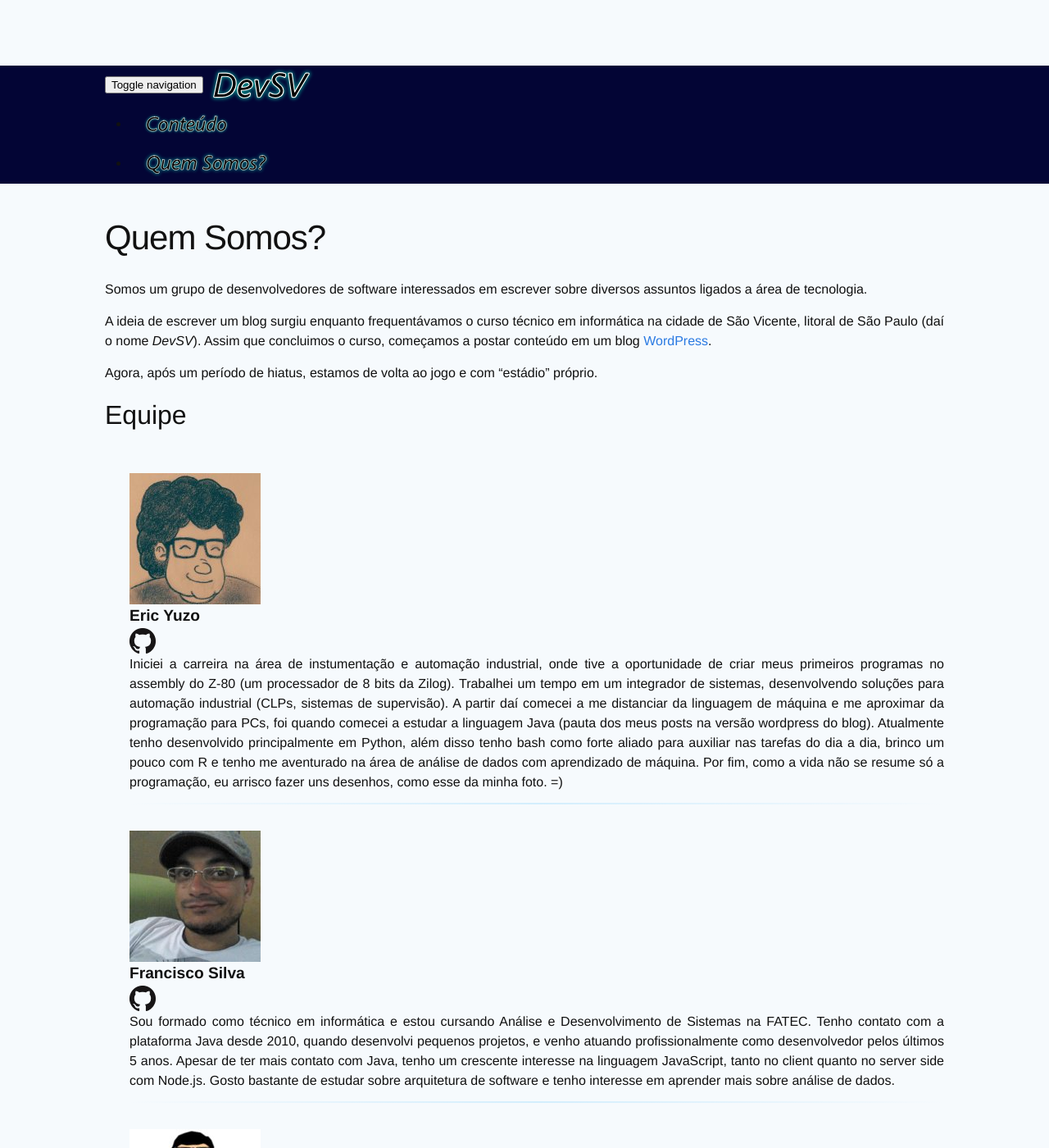
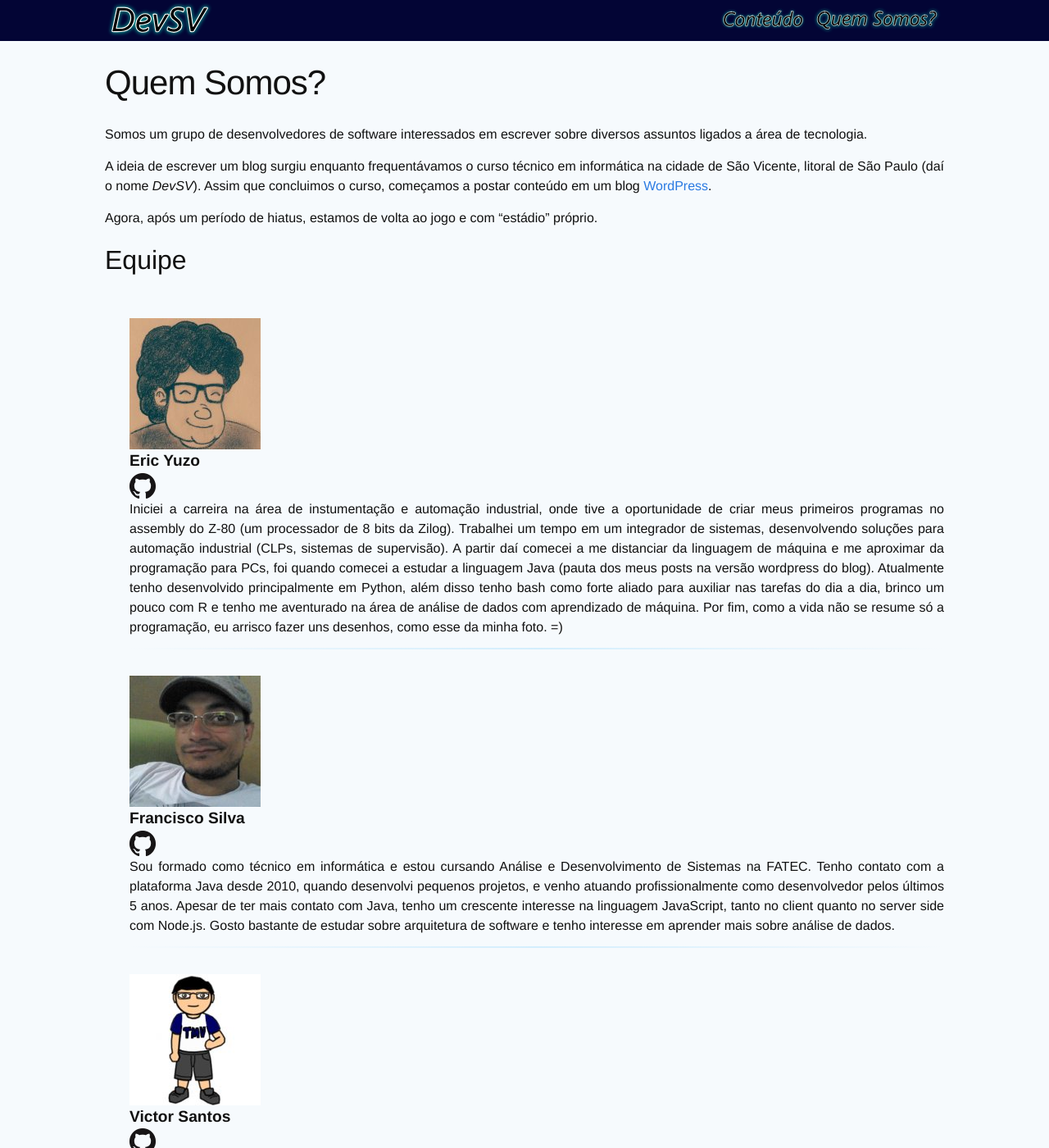
Before and after one commit to devsvbr/devsvbr.github.io, a Jekyll site: the page built from _pages/02-about.md, in a window 1280 px wide and 1400 px high. Shown: the whole window at 82% size. Built offline with Jekyll 4.4.1, drawn with Linux system fonts in a browser that asks for light colours.

Commit message:
implementando um novo menu de navegacao

```diff
--- a/_includes/head.html
+++ b/_includes/head.html
@@ -1,23 +1,12 @@
 <head>
   <meta charset="utf-8">
-  <meta name="viewport" content="width=device-width, initial-scale=1">
-
+  <meta name="viewport" content="width=device-width,initial-scale=1">
   <link rel="icon" href="{{ "/img/favicon.ico" | prepend: site.baseurl }}">
-
   <title>{% if page.title %}{{ page.title }} | {% endif %}{{ site.title }}</title>
   <meta name="description" content="{{ site.description }}">
-
   <link rel="stylesheet" href="{{ "/css/main.css" | prepend: site.baseurl }}">
   <link rel="stylesheet" href="{{ "/css/styles.css" | prepend: site.baseurl }}">
+  <link rel="stylesheet" href="{{ "/css/navbar.css" | prepend: site.baseurl }}">
   <link rel="canonical" href="{{ page.url | replace:'index.html','' | prepend: site.baseurl | prepend: site.url }}">
-
-  <script>
-    (function(i,s,o,g,r,a,m){i['GoogleAnalyticsObject']=r;i[r]=i[r]||function(){
-    (i[r].q=i[r].q||[]).push(arguments)},i[r].l=1*new Date();a=s.createElement(o),
-    m=s.getElementsByTagName(o)[0];a.async=1;a.src=g;m.parentNode.insertBefore(a,m)
-    })(window,document,'script','//www.google-analytics.com/analytics.js','ga');
-
-    ga('create', 'UA-73065853-1', 'auto');
-    ga('send', 'pageview');
-  </script>
+  <script>(function(i,s,o,g,r,a,m){i['GoogleAnalyticsObject']=r;i[r]=i[r]||function(){(i[r].q=i[r].q||[]).push(arguments)},i[r].l=1*new Date();a=s.createElement(o),m=s.getElementsByTagName(o)[0];a.async=1;a.src=g;m.parentNode.insertBefore(a,m)})(window,document,'script','//www.google-analytics.com/analytics.js','ga');ga('create','UA-73065853-1','auto');ga('send','pageview');</script>
 </head>
--- a/_includes/header.html
+++ b/_includes/header.html
@@ -1,23 +1,10 @@
 <header>
-  <nav class="navbar navbar-inverse navbar-fixed-top">
+  <nav id="nav-bar" class="navbar">
     <div class="container">
-      <div class="navbar-header">
-        <button type="button" class="navbar-toggle collapsed" data-toggle="collapse" data-target="#navbar" aria-expanded="false" aria-controls="navbar">
-          <span class="sr-only">Toggle navigation</span>
-          <span class="icon-bar"></span>
-          <span class="icon-bar"></span>
-          <span class="icon-bar"></span>
-        </button>
-        <a class="navbar-brand title-logo" href="{{ site.baseurl }}/"><img src="{{ "/img/logo.svg" | prepend: site.baseurl }}" alt="{{ site.title }}"></a>
-      </div>
-      <div id="navbar" class="collapse navbar-collapse">
-        <ul class="nav navbar-nav navbar-right">
-          {% for page in site.pages %}
-            {% if page.menu %}
-              <li class="page-menuitem"><a href="{{ page.url | prepend: site.baseurl }}"><img src="{{ page.icon | prepend: site.baseurl }}" alt="{{ page.title }}"></a></li>
-            {% endif %}
-          {% endfor %}
-        </ul>
+      <button class="menu-button"><span class="button-icon"></span></button>
+      <h1 class="logo"><a class="" href="{{ site.baseurl }}/"><img src="{{ "/img/logo.svg" | prepend: site.baseurl }}" alt="{{ site.title }}"></a></h1>
+      <div id="main-menu" class="menu">
+        <ul>{% for page in site.pages %}{% if page.menu %}<li class="page-menuitem"><a href="{{ page.url | prepend: site.baseurl }}"><img src="{{ page.icon | prepend: site.baseurl }}" alt="{{ page.title }}"></a></li>{% endif %}{% endfor %}</ul>
       </div>
     </div>
   </nav>
--- /dev/null
+++ b/_includes/scripts.html
@@ -0,0 +1,4 @@
+<script>
+document.querySelector('.menu-button').onclick=function(){if(document.documentElement.classList.toggle('menu-active')){document.getElementById("main-menu").style.top=document.getElementById("nav-bar").offsetHeight+"px";}}
+document.documentElement.onclick=function(event){if(event.target===document.documentElement){document.documentElement.classList.remove('menu-active');}}
+</script>
--- a/_layouts/default.html
+++ b/_layouts/default.html
@@ -3,13 +3,11 @@
   {% include head.html %}
   <body>
     {% include header.html %}
-
     <main class="container">
       <div class="page-content">
         {{ content }}
       </div>
     </main>
-
     {% include footer.html %}
     {% include scripts.html %}
   </body>
--- a/_layouts/page.html
+++ b/_layouts/page.html
@@ -2,13 +2,10 @@
 layout: default
 ---
 <div class="post">
-
   <header class="post-header">
     <h1 class="post-title">{{ page.title }}</h1>
   </header>
-
   <article class="post-content">
     {{ content }}
   </article>
-
 </div>
--- a/_layouts/post.html
+++ b/_layouts/post.html
@@ -2,14 +2,11 @@
 layout: default
 ---
 <div class="post">
-
   <header class="post-header">
     <h1 class="post-title">{{ page.title }}</h1>
     <p class="post-meta">{{ page.date | date: "%b %-d, %Y" }}{% if page.author %} • {{ page.author }}{% endif %}</p>
   </header>
-
   <article class="post-content">
     {{ content }}
   </article>
-
 </div>
--- /dev/null
+++ b/css/navbar.css
@@ -0,0 +1,110 @@
+.navbar {
+  background-color: #030535;
+  position: fixed;
+  margin: 0;
+  padding: 0;
+  top: 0;
+  left: 0;
+  right: 0;
+  min-height: 50px;
+  z-index: 8000;
+}
+
+.logo {
+  display: inline-block;
+  margin: 0;
+  padding: 0;
+}
+
+.logo img {
+  height: 48px;
+}
+
+.menu {
+  float: right;
+  padding: 0;
+  margin: 0;
+}
+
+.menu > ul {
+  list-style: none;
+  padding: 0;
+  margin: 0;
+}
+
+.page-menuitem {
+  display: inline-block;
+}
+
+.page-menuitem img {
+  height: 36px;
+  padding: 6px 0;
+}
+
+.menu-button {
+  display: block;
+  float: left;
+  background-color: #030535;
+  border: solid 1px #d3eefd;
+  border-radius: 15%;
+  padding: 0;
+  margin: 0;
+  width: 48px;
+  height: 48px;
+  box-sizing: border-box;
+  box-shadow: inset 0 0 0.8em #d3eefd;
+}
+
+.button-icon {
+  display: block;
+  border-top: 12px double #d3eefd;
+  border-bottom: 4px solid #d3eefd;
+  width: 24px;
+  height: 20px;
+  margin: 12px 10px;
+  box-sizing: border-box;
+  position: relative;
+  top: 0;
+  left: 0;
+}
+
+@media (max-width: 600px) {
+  .menu {
+    background-color: #030535;
+    height: 100%;
+    width: 80%;
+    max-width: 320px;
+
+    position: fixed;
+    z-index: 1;
+    top: 50px;
+    left: -100%;
+
+    transition: left 0.3s ease-out;
+  }
+
+  .menu-active .menu {
+    left: 0;
+  }
+
+  .menu-active:after {
+    content: "";
+    display: block;
+    position: fixed;
+    top: 50px;
+    left: 0;
+    bottom: 0;
+    right: 0;
+    background: rgba(0,0,0,0.4);
+  }
+
+  .page-menuitem {
+      display: block;
+  }
+}
+
+@media not all and (max-width: 600px) {
+  .menu-button {
+    display: none;
+  }
+}
--- a/css/styles.css
+++ b/css/styles.css
@@ -4,8 +4,8 @@ html {
 }
 
 body {
-  padding-top: 80px;
-  padding-bottom: 20px;
+  padding-top: 50px;
+  padding-bottom: 16px;
   background-color: #F6FAFD;
 }
 
@@ -22,10 +22,8 @@ a:hover, a:active {
 }
 
 .container {
-  padding-right: 15px;
-  padding-left: 15px;
-  margin-right: auto;
-  margin-left: auto;
+  padding: 0 15px;
+  margin: 0 auto;
 }
 @media (min-width: 720px) {
   .container {
@@ -46,29 +44,6 @@ a:hover, a:active {
   .container {
     width: 60%;
   }
-}
-
-.navbar {
-  background-color: #030535;
-}
-
-.title-logo {
-  display: inline-block;
-  margin: 0px;
-  padding: 0px;
-}
-
-.title-logo img {
-  height: 48px;
-}
-
-li.page-menuitem > a {
-  display: inline-block;
-  padding: 6px 12px;
-}
-
-.page-menuitem img {
-  height: 36px;
 }
 
 .footer {
```
